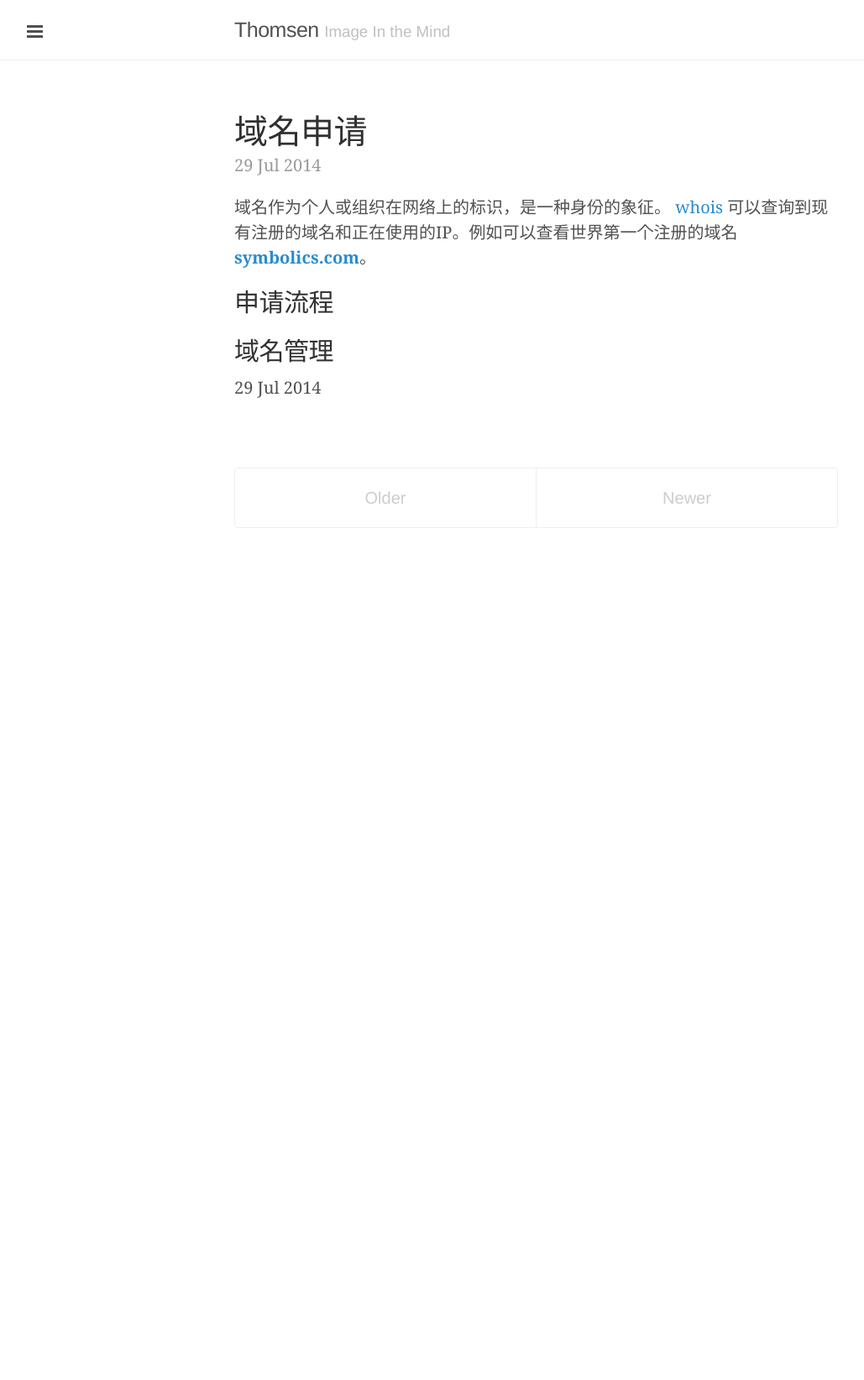
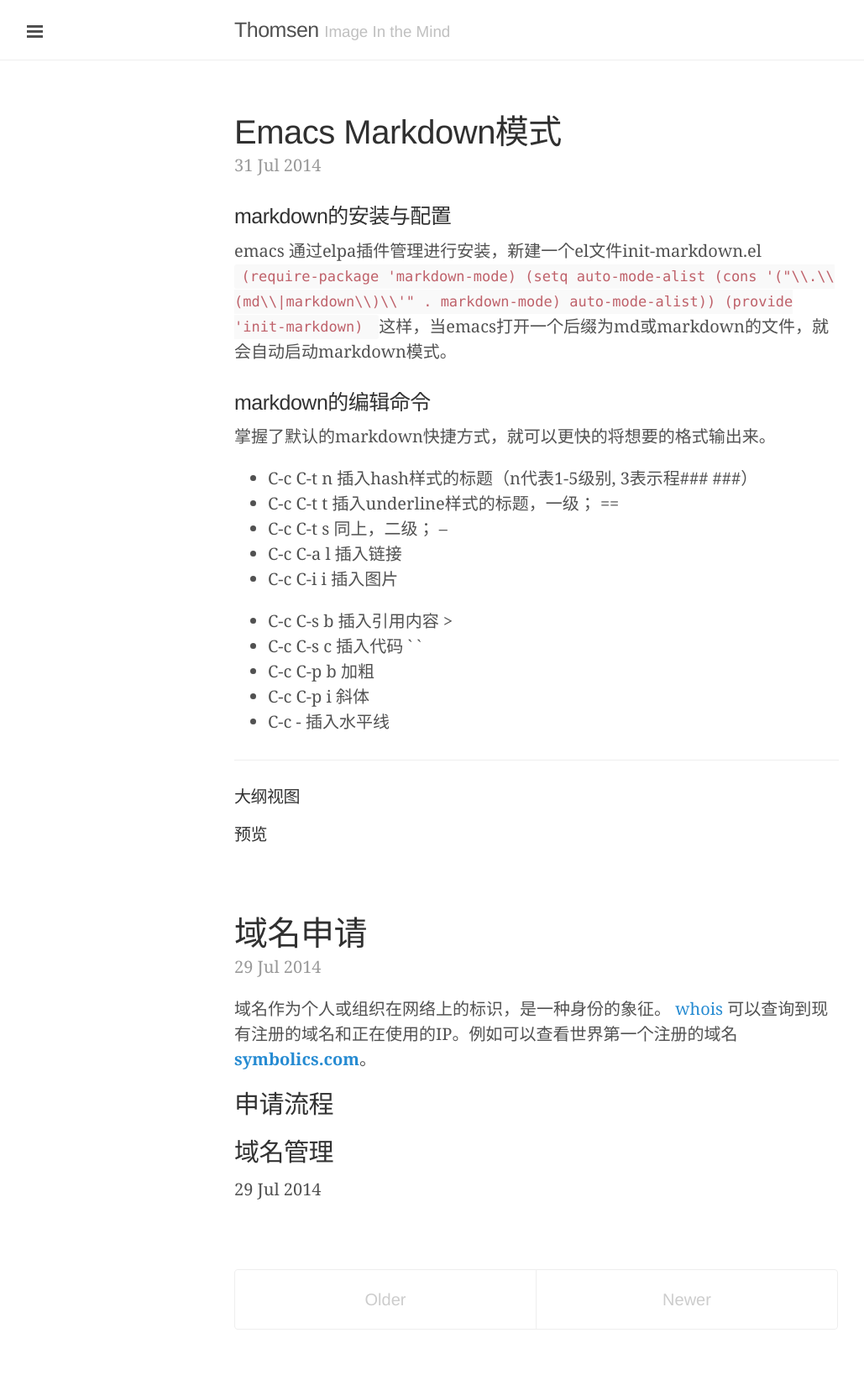
Before and after one commit to Thomsen/thomsen.github.com, a Jekyll site: the page built from index.html, in a window 1280 px wide. Shown: the whole page at 84% size, without its empty margins (1-1030 px from the left). Built offline with Jekyll 4.4.1, drawn with Linux system fonts in a browser that asks for light colours; some web fonts are replaced; Markdown is read by kramdown in place of the engine named in the settings; the list of posts is cut into pages by our own code; before the commit the page ends 900 px from its top, so only the background shows below that.

Commit message:
before merge

```diff
--- /dev/null
+++ b/_posts/2014-07-31-learnmarkdown.md
@@ -0,0 +1,33 @@
+---
+layout: default
+title: Emacs Markdown模式
+---
+
+### markdown的安装与配置 ###
+emacs 通过elpa插件管理进行安装，新建一个el文件init-markdown.el
+<code>
+(require-package 'markdown-mode)
+(setq auto-mode-alist
+        (cons '("\\.\\(md\\|markdown\\)\\'" . markdown-mode) auto-mode-alist))
+(provide 'init-markdown)
+</code>
+这样，当emacs打开一个后缀为md或markdown的文件，就会自动启动markdown模式。
+
+### markdown的编辑命令 ###
+掌握了默认的markdown快捷方式，就可以更快的将想要的格式输出来。
+* C-c C-t n 插入hash样式的标题（n代表1-5级别, 3表示程\### \###）
+* C-c C-t t 插入underline样式的标题，一级； ==
+* C-c C-t s 同上，二级； --
+* C-c C-a l 插入链接 []()
+* C-c C-i i 插入图片 ![]()
+* C-c C-s b 插入引用内容 >
+* C-c C-s c 插入代码 ` `
+* C-c C-p b 加粗
+* C-c C-p i 斜体
+* C-c -     插入水平线
+
+-------------------------------------------------------------------------------
+
+#### 大纲视图 ####
+
+#### 预览 ####
```
Also changed, not shown: _posts/2014-07-29-applydomain.md (+1 -0 lines).
